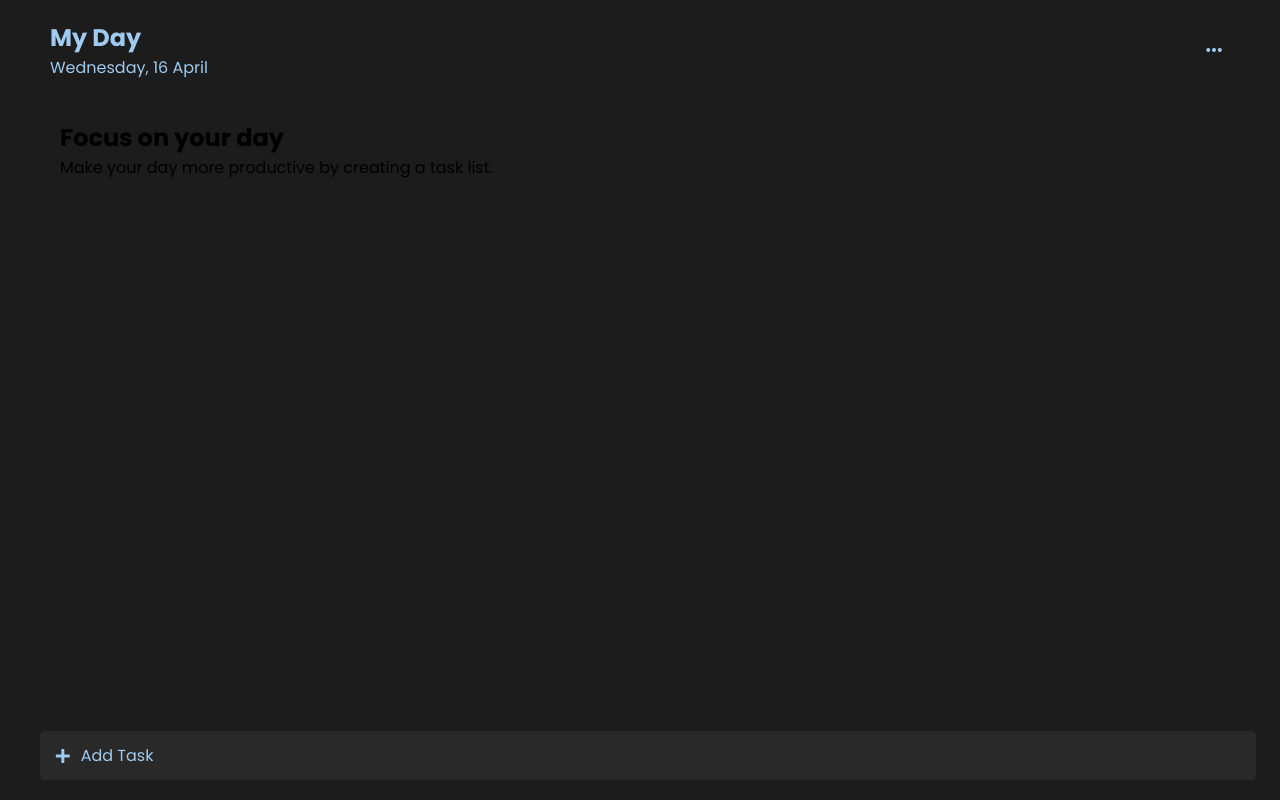
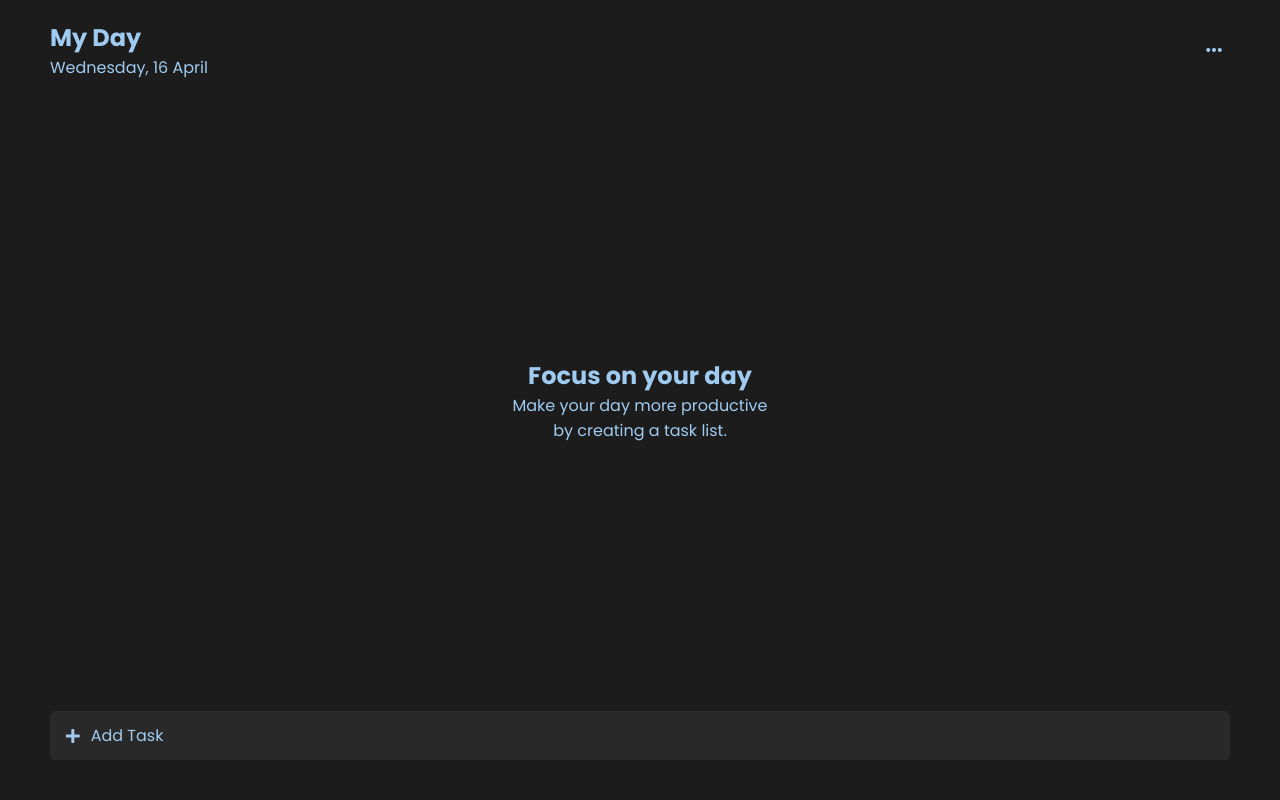
Before and after one commit to TonyStark-19/to-do-app, a React (Create React App) app: page / in a window 1280 px wide. Built offline with nearby package versions, Linux system fonts and the light colour scheme.

Commit message:
Added css

```diff
--- a/src/App.css
+++ b/src/App.css
@@ -42,7 +42,15 @@
 
 .tasks {
   width: 100%;
-  padding: 0 40px;
+  min-height: 85vh;
+  padding: 0 50px;
+  display: flex;
+  flex-direction: column;
+  justify-content: space-between;
+}
+
+.tasks h2 {
+  color: #a0cbf1;
 }
 
 /* task container */
@@ -52,6 +60,25 @@
   display: flex;
   flex-direction: column;
   gap: 5px;
+  min-height: 70vh;
+}
+
+/* task intro box */
+
+.todo-intro-box {
+  width: 300px;
+  border-radius: 10px;
+  padding: 10px 20px;
+  position: absolute;
+  top: 50%;
+  left: 50%;
+  transform: translate(-50%, -50%);
+}
+
+.todo-intro-box h2,
+.todo-intro-box p {
+  color: #a0cbf1;
+  text-align: center;
 }
 
 /* task item */
@@ -104,14 +131,14 @@
   background: #292929;
   border-radius: 5px;
   padding: 12px 15px;
-  position: absolute;
   bottom: 20px;
-  width: 95%;
+  width: 100%;
   display: flex;
   flex-direction: row;
   align-items: center;
   gap: 10px;
   color: #a0cbf1;
+  margin-bottom: 20px;
 }
 
 .task-input-box input {
@@ -179,12 +206,21 @@
   border-radius: 8px;
   border: 0;
   color: #ffffff;
+  cursor: pointer;
 }
 
 .buttons .delete-btn {
   background: #b11100;
 }
 
+.buttons .delete-btn:hover {
+  background: #dc1903;
+}
+
 .buttons .cancel-btn {
   background: #313133;
 }
+
+.buttons .cancel-btn:hover {
+  background: #3d3d3f;
+}
```
